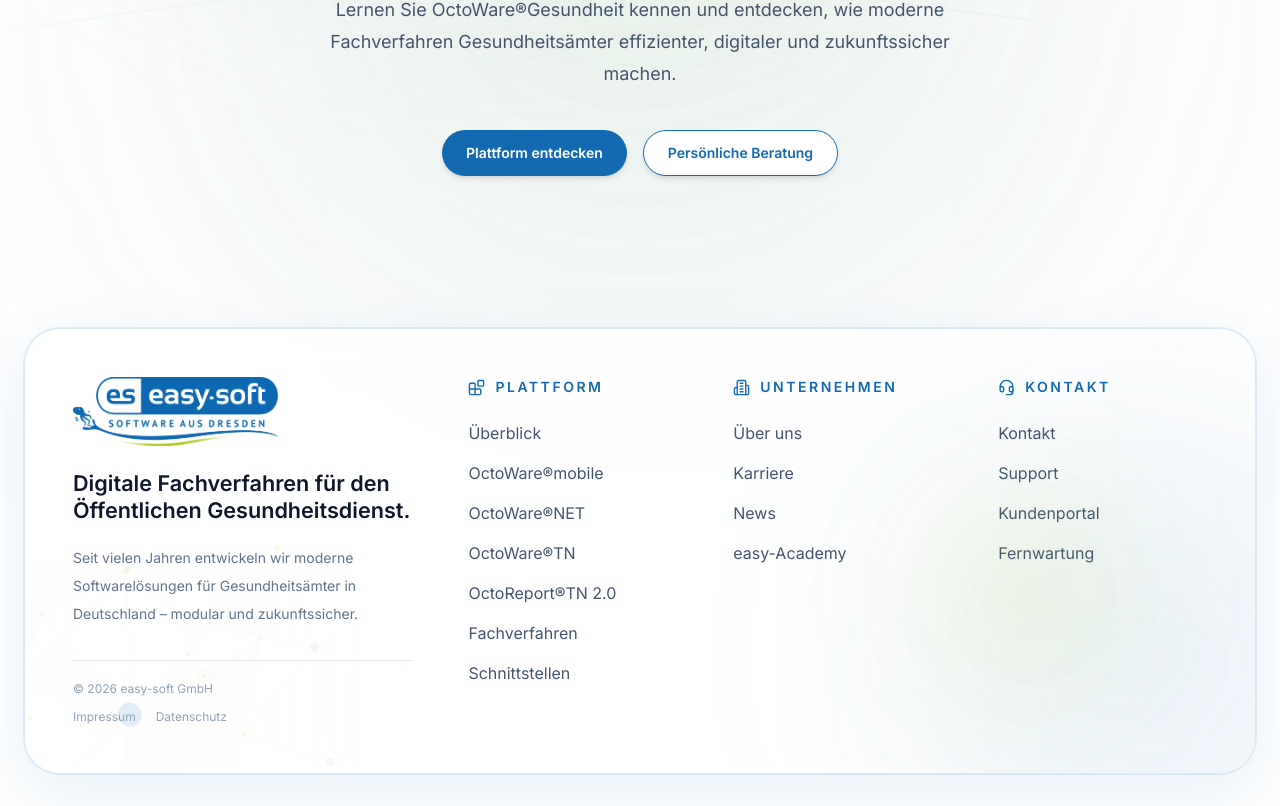
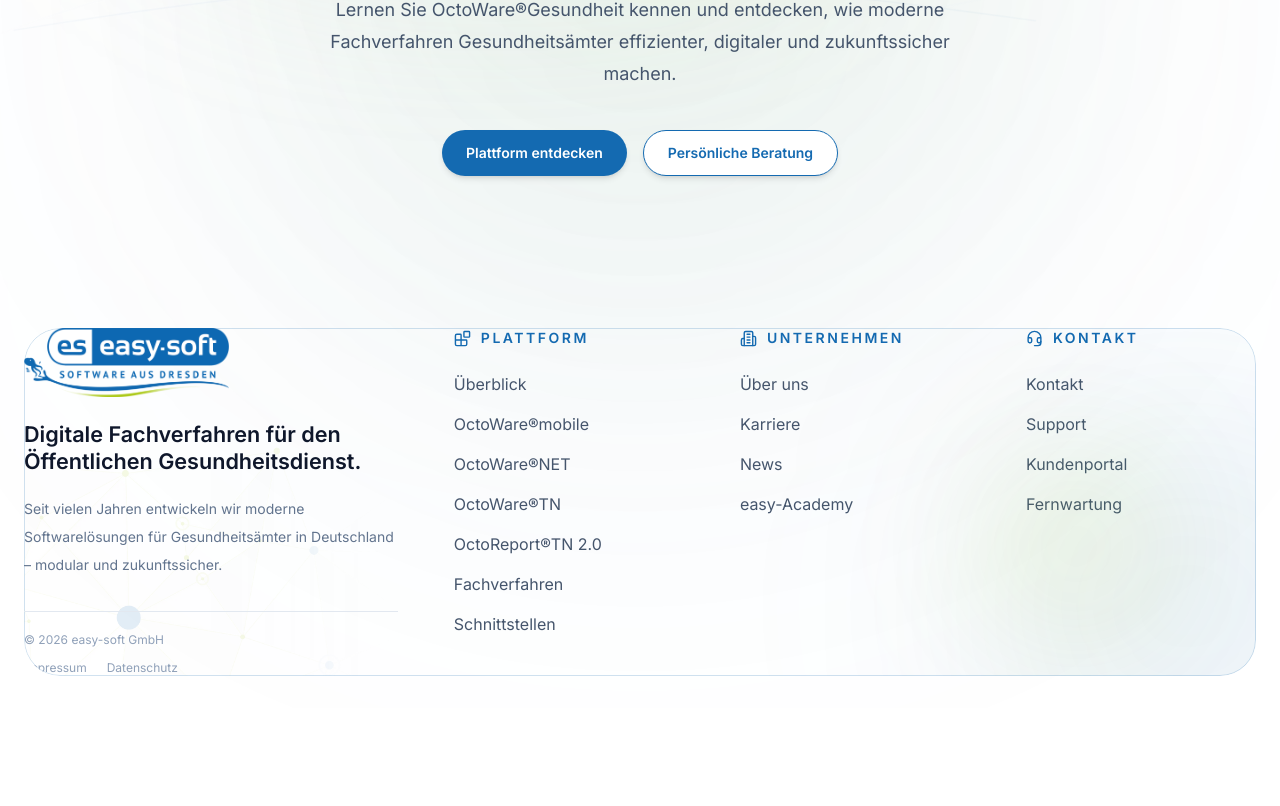
Before and after one commit to weblogger117-art/octoware-website, a Next.js app: page / in a window 1280 px wide. Shown: the part 6320-7126 px from the top of the page. After the commit the page ends 7028 px from the top, so only its background shows below. Built offline with nearby package versions, Linux system fonts and the light colour scheme.

Commit message:
Update Footer.tsx

```diff
--- a/components/sections/Footer.tsx
+++ b/components/sections/Footer.tsx
@@ -25,28 +25,18 @@
 
       <div className="relative z-10 mx-auto max-w-7xl px-6 py-4">
 
+  <div className="relative overflow-hidden rounded-[36px] ...">
+
   <div
     className="
-      relative
-      overflow-hidden
-
+      pointer-events-none
+      absolute
+      inset-0
       rounded-[36px]
-
       border
-      border-[#146ab1]/15
-      shadow-[0_18px_60px_rgba(20,106,177,0.10)]
-      ring-1
-      ring-[#146ab1]/10
-
-      bg-white/80
-      backdrop-blur-xl
-
-      shadow-[0_18px_60px_rgba(20,106,177,0.10)]
-
-      px-12
-      py-12
+      border-[#146ab1]/20
     "
-  >
+  />
 
     {/* Inhalt */}
 
```
